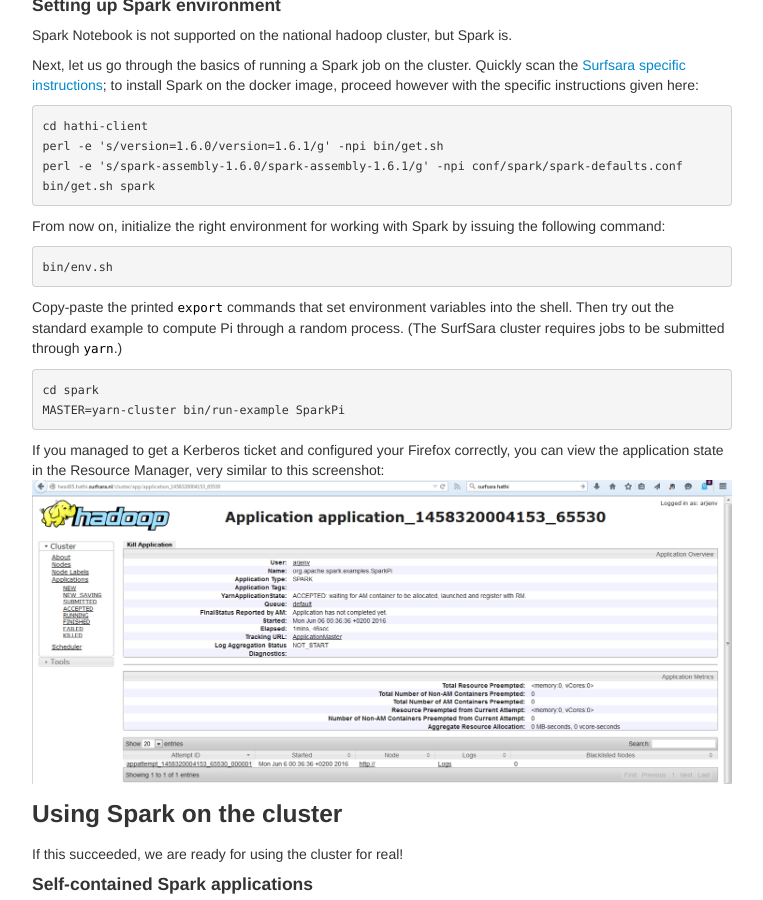
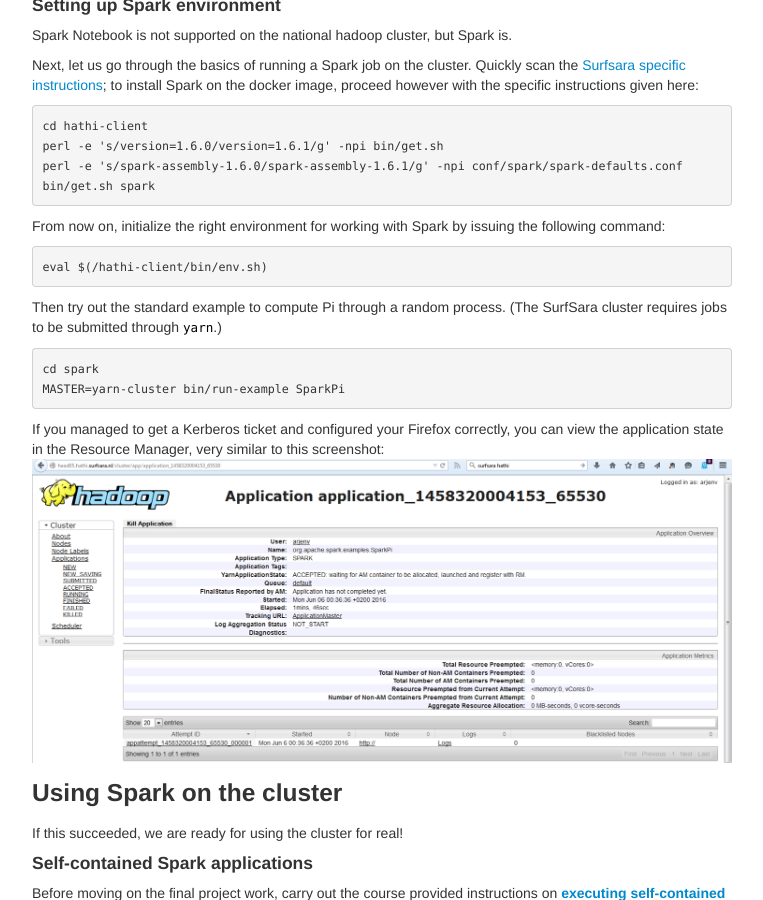
Before and after one commit to Thelukepet/course, a Jekyll site: the page built from assignments/A4-commoncrawl.md, in a window 1280 px wide and 900 px high, scrolled down 1069 px. Shown: the whole window, without its empty margins (258-1021 px from the left). Built offline with Jekyll 4.4.1, drawn with Linux system fonts in a browser that asks for light colours.

````diff
--- a/assignments/A4-commoncrawl.md
+++ b/assignments/A4-commoncrawl.md
@@ -76,10 +76,9 @@ bin/get.sh spark
 From now on, initialize the right environment for working with Spark by issuing the following command:
 
 ```
-bin/env.sh
+eval $(/hathi-client/bin/env.sh)
 ```
 
-Copy-paste the printed `export` commands that set environment variables into the shell.
 Then try out the standard example to compute Pi through a random process.
 (The SurfSara cluster requires jobs to be submitted through `yarn`.)
 
````
